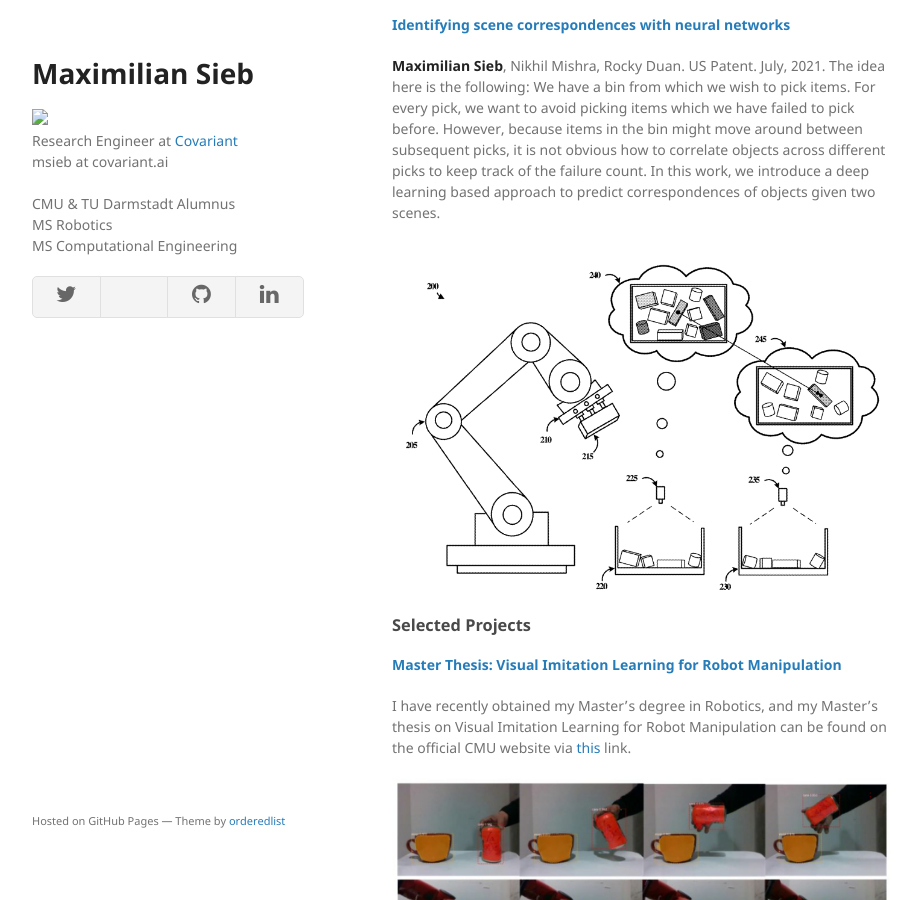
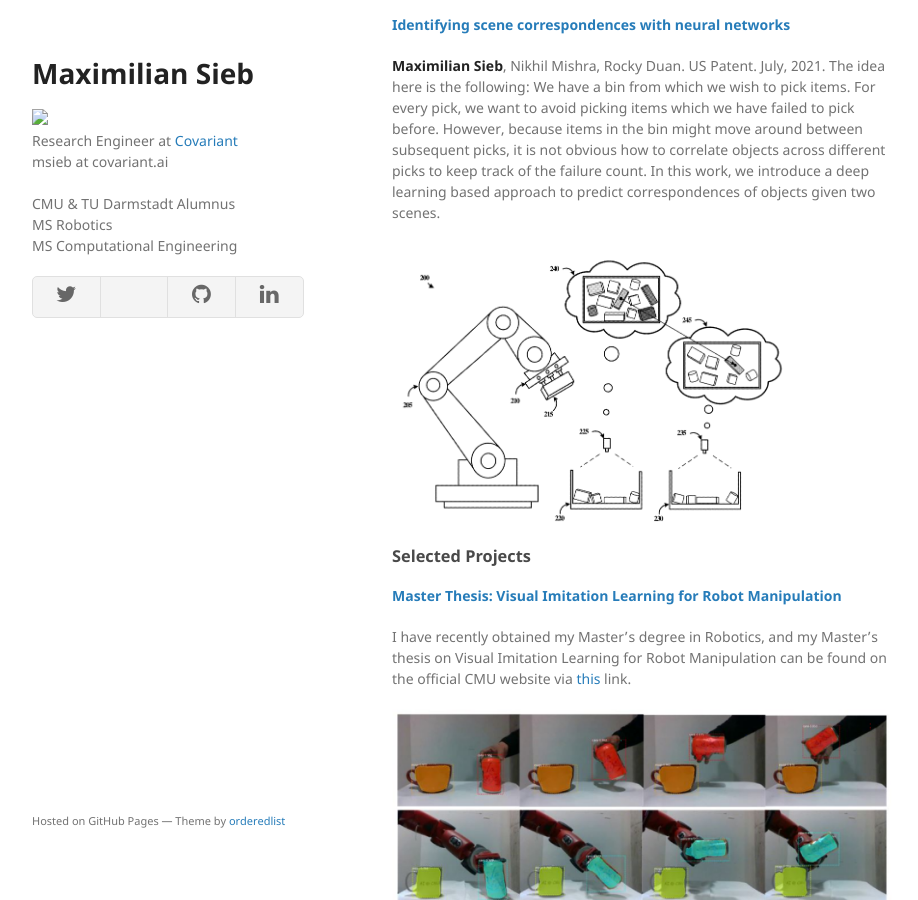
Before and after one commit to msieb1/msieb.io, a Jekyll site: the page built from index.md, in a window 1280 px wide and 900 px high, scrolled down 2579 px. Shown: the whole window, without its empty margins (178-1096 px from the left). Built offline with Jekyll 4.4.1, drawn with Linux system fonts in a browser that asks for light colours; our own code applies the rules of GitHub Pages for plain Markdown files; a style sheet for code colours, icons or effects is not loaded.

Commit message:
Update index.md

```diff
--- a/index.md
+++ b/index.md
@@ -51,7 +51,7 @@
 **Maximilian Sieb**, Nikhil Mishra, Rocky Duan. US Patent. July, 2021.
 The idea here is the following: We have a bin from which we wish to pick items. For every pick, we want to avoid picking items which we have failed to pick before. However, because items in the bin might move around between subsequent picks, it is not obvious how to correlate objects across different picks to keep track of the failure count. In this work, we introduce a deep learning based approach to predict correspondences of objects given two scenes.
 
-<img src="assets/patent_scene_correspondence_2.png" width=600>
+<img src="assets/patent_scene_correspondence_2.png" width=400>
 
 
 ### Selected Projects
@@ -72,4 +72,4 @@
 
 This thesis revolves around the design of a ball-balancing plate and the anaylsis & implementation of different control algorithms. The thesis describes the entire design process: The CAD-design of the contraption, the dynamical & mechanical analysis, the control design & analysis, the microcontroller implementation, and experimental verification.
 
-<img src="assets/bachelor_thesis_vis.png" width=600>
+<img src="assets/bachelor_thesis_vis.png" width=400>
```
